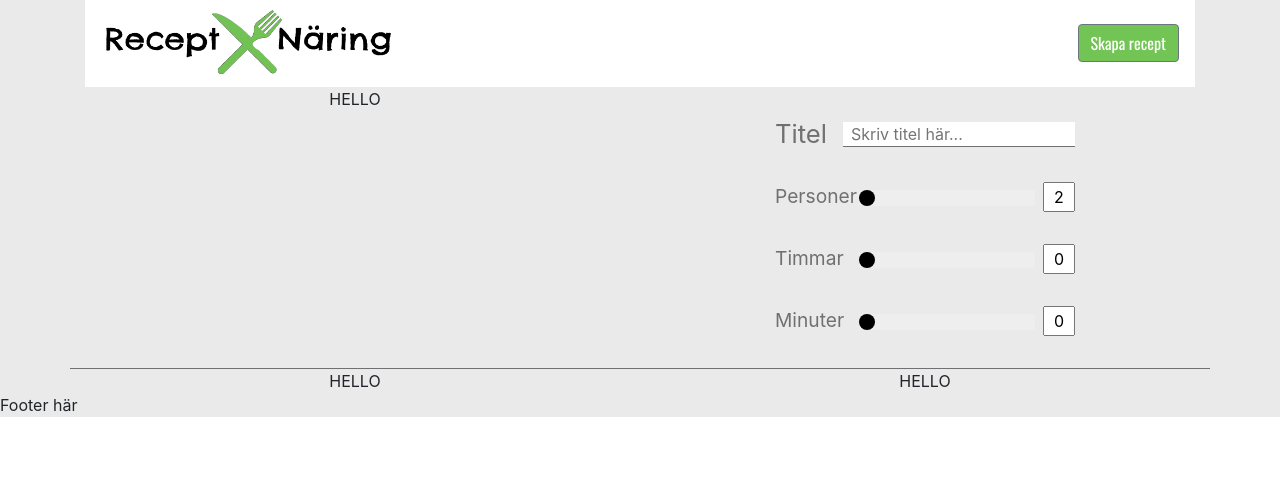
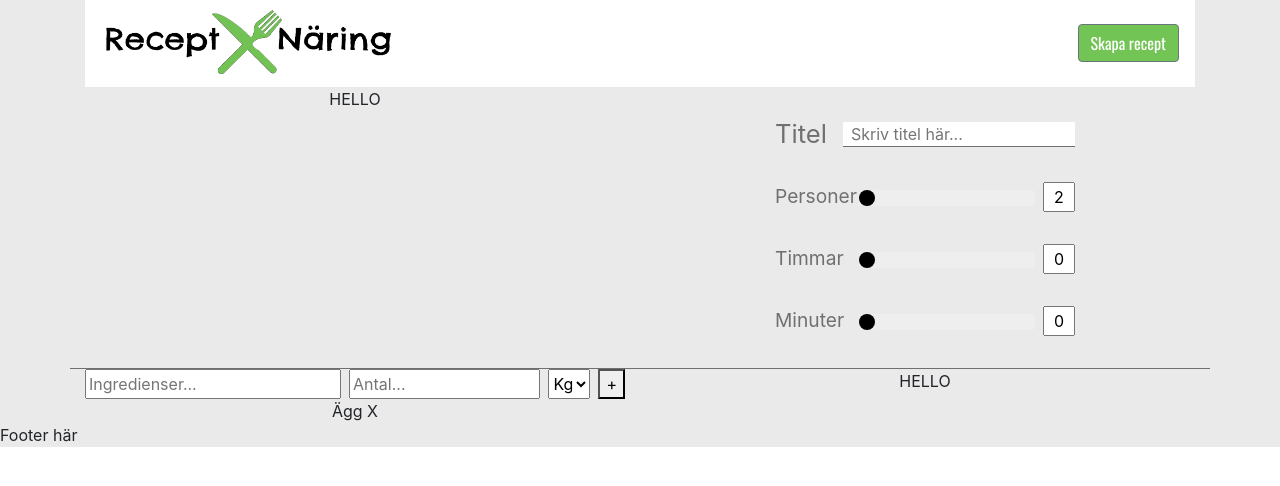
Before and after one commit to kezafat/WCAG-2.1, a React (Create React App) app in the folder receptnaring/frontend/: page /skapa-recept in a window 1280 px wide. Shown: the top 486 px of the page. Built offline with nearby package versions, Linux system fonts and the light colour scheme.

Commit message:
started work on ingredient input

```diff
--- a/receptnaring/frontend/src/views/CreateRecipe/CreateRecipe.js
+++ b/receptnaring/frontend/src/views/CreateRecipe/CreateRecipe.js
@@ -2,6 +2,7 @@
 import { Container, Row, Col } from 'reactstrap';
 import { StyledRow } from './StyledCreateRecipe';
 import TitlePersonTime from './components/TitlePersonTime';
+import IngredientInput from './components/IngredientInput';
 
 class CreateRecipe extends Component {
 
@@ -15,7 +16,9 @@
           </Col>
         </StyledRow>
         <Row className="text-center">
-          <Col md="6" sm="12">HELLO</Col>
+          <Col md="6" sm="12">
+            <IngredientInput />
+          </Col>
           <Col md="6" sm="12">HELLO</Col>
         </Row>
       </Container>
--- /dev/null
+++ b/receptnaring/frontend/src/views/CreateRecipe/components/IngredientInput/IngredientInput.js
@@ -0,0 +1,30 @@
+import React from 'react';
+import {
+  StyledIngredientContainer,
+  StyledInputContainer,
+  StyledInput,
+  StyledSelectUnit,
+  StyledAddButton,
+  StyledIngredientText
+} from './StyledIngredientInput';
+
+const IngredientInput = () => {
+  return (
+    <StyledIngredientContainer>
+      <StyledInputContainer>
+        <StyledInput type="text" list="ingredients" placeholder="Ingredienser..." primary />
+        <datalist id="ingredients" name="ingredient">
+          <option value="Hello" />
+        </datalist>
+        <StyledInput type="number" placeholder="Antal..." />
+        <StyledSelectUnit>
+          <option value="Kg">Kg</option>
+        </StyledSelectUnit>
+        <StyledAddButton>+</StyledAddButton>
+      </StyledInputContainer>
+      <StyledIngredientText>Ägg X</StyledIngredientText>
+    </StyledIngredientContainer>
+  )
+}
+
+export default IngredientInput;
--- /dev/null
+++ b/receptnaring/frontend/src/views/CreateRecipe/components/IngredientInput/StyledIngredientInput.js
@@ -0,0 +1,37 @@
+import styled from 'styled-components';
+
+const StyledIngredientContainer = styled.section`
+
+`;
+
+const StyledInputContainer = styled.section`
+  display: grid;
+  grid-template-areas: "ingredient ingredient amount unit add";
+  column-gap: 0.5rem;
+`;
+
+const StyledInput = styled.input`
+  width: 100%;
+  grid-area: ${props => props.primary ? 'ingredient' : 'amount'};
+`;
+
+const StyledSelectUnit = styled.select`
+  grid-area: unit;
+`;
+
+const StyledAddButton = styled.button`
+  grid-area: add;
+`;
+
+const StyledIngredientText = styled.p`
+
+`;
+
+export {
+  StyledIngredientContainer,
+  StyledInputContainer,
+  StyledInput,
+  StyledSelectUnit,
+  StyledAddButton,
+  StyledIngredientText
+}
--- /dev/null
+++ b/receptnaring/frontend/src/views/CreateRecipe/components/IngredientInput/index.js
@@ -0,0 +1,2 @@
+import IngredientInput from './IngredientInput';
+export default IngredientInput;
```
